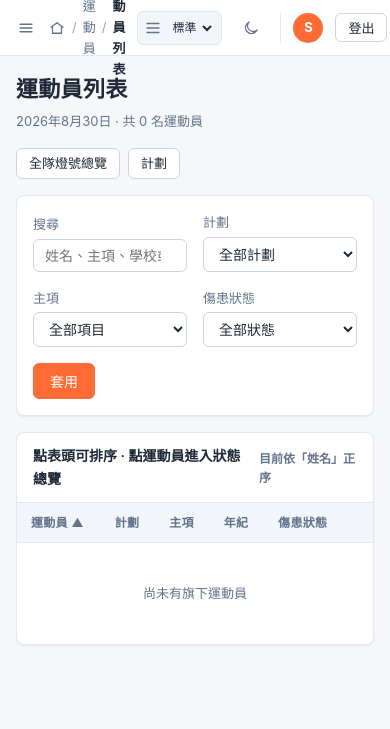
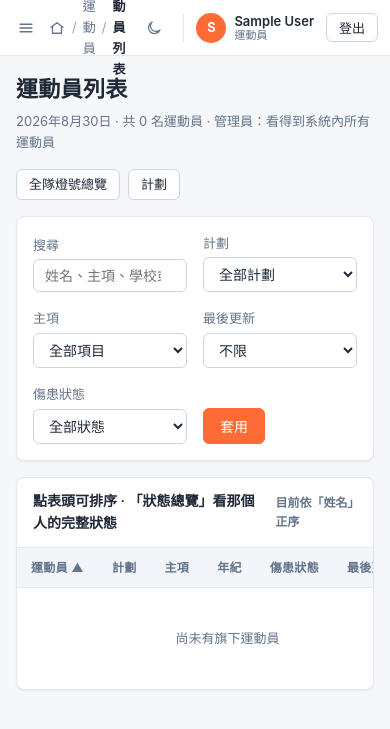
Before and after one commit to laichunho25/Athletics-Training-System, a Django app: page /athletes/ in a window 390 px wide. Shown: the top 729 px of the page. Run offline with Django 5.2, Linux system fonts and the light colour scheme; the visitor is signed in with stand-in values (Sample User, id 1); data comes from the database, SQL or seed files in the repository; data that the repository does not hold is empty; parts of the project's set-up code (start-up, migrations or seed data) failed here and were passed over; some libraries are stand-ins or nearby versions.

Commit message:
運動員列表分權限，加最後更新欄；帳號與登出固定在右上角
- 列表加「最後更新」欄（檔案／課表／數據／傷患之中最新的時間），
  可排序，也可以篩 7 天／30 天內有更新、超過 30 天／90 天沒更新
- 計劃欄列出全部計劃與該計劃的負責教練，標題下方寫明現在看得到誰
- Project 新增 coaches（負責教練，後台可指派）：教練看得到直屬運動員
  ＋自己負責的計劃裡的運動員；同一名運動員報兩個計劃由兩位教練帶時，
  兩位教練都看得到，也都改得動他的備戰計劃
- 管理員看全部、運動員只看自己（原本就有，補上測試把行為釘住）
- topacts 改成 margin-left:auto，搜尋列隱藏時帳號名稱／身份／登出
  仍固定在最右上角；名稱與身份不再於平板寬度被藏起來

Co-Authored-By: Claude Opus 5 <noreply@anthropic.com>

```diff
--- a/core/views.py
+++ b/core/views.py
@@ -4,12 +4,15 @@ import calendar as pycalendar
 import json
 import logging
 import re
-from datetime import date, timedelta
+from datetime import date, datetime, timedelta
+from datetime import timezone as dt_timezone
 from decimal import Decimal, InvalidOperation
 
 from django.contrib import messages
 from django.contrib.auth.decorators import login_required
-from django.db.models import Count, F, Min, Q
+from django.db.models import Count, F, Max, Min, Q, Value
+from django.utils import timezone
+from django.db.models.functions import Coalesce, Greatest
 from django.http import Http404, HttpResponse, JsonResponse
 from django.shortcuts import get_object_or_404, redirect, render
 from django.template.loader import render_to_string
@@ -69,7 +72,7 @@ from planning.models import (
     project_athletes,
     projects_for,
 )
-from programs.models import Project
+from programs.models import Application, Project
 from programs.services import ImportError_ as ProgramImportError
 from programs.services import annotate_matches, find_existing_athlete, import_application
 from training.models import (
@@ -522,8 +525,12 @@ def coach_dashboard(request):
 # -------------------------------------------------------------- 運動員列表
 
 #: 列表可以排序的欄位 → 實際的 order_by（預設方向＝由小到大 / A→Z）
+#: 沒有任何紀錄時的替代時間（只用來讓 MAX() 不會變成 NULL）
+EPOCH = datetime(1970, 1, 1, tzinfo=dt_timezone.utc)
+
 ATHLETE_SORTS = {
     "name": ["user__first_name", "user__last_name", "user__username"],
+    "updated": ["-last_update", "user__username"],
     "project": ["project_title", "user__username"],
     "event": ["primary_event__category", "primary_event__distance_m", "primary_event__code"],
     "age": ["-birth_date"],  # 生日越晚＝年紀越小
@@ -533,11 +540,20 @@ ATHLETE_SORTS = {
 #: 表頭與「目前排序」提示用的中文欄名
 SORT_LABELS = {
     "name": "姓名",
+    "updated": "最後更新",
     "project": "計劃",
     "event": "主項",
     "age": "年紀",
     "status": "傷患狀態",
 }
+
+#: 「最後更新」篩選：找最近有動的人，或找久沒人理的人
+UPDATED_FILTERS = [
+    ("7", "7 天內有更新"),
+    ("30", "30 天內有更新"),
+    ("stale30", "超過 30 天沒更新"),
+    ("stale90", "超過 90 天沒更新"),
+]
 
 #: 傷患狀態欄的篩選選項（除了三種 status，再加一個「身上有未結案傷患」）
 INJURY_FILTERS = list(AthleteStatus.choices) + [("HAS_INJURY", "有未結案傷患")]
@@ -558,6 +574,15 @@ def _sort_urls(request, sort, direction):
     return urls
 
 
+def _athlete_scope_note(user):
+    """列表看得到誰，直接寫在標題下面，免得以為是資料掉了。"""
+    if _is_admin(user):
+        return "管理員：看得到系統內所有運動員"
+    if user.role == Role.COACH:
+        return "教練：只看得到直屬與自己負責的計劃裡的運動員"
+    return "運動員：只看得到自己的狀態總覽"
+
+
 @login_required
 def athlete_list(request):
     """運動員列表：先挑人，再進去看那個人的狀態總覽。
@@ -567,13 +592,21 @@ def athlete_list(request):
     qs = (
         AthleteProfile.objects.filter(id__in=athlete_ids_visible_to(request.user))
         .select_related("user", "primary_event", "coach__user")
-        .prefetch_related("applications__project")
+        .prefetch_related("applications__project__coaches__user")
         .annotate(
             injury_count=Count(
                 "injuries", filter=~Q(injuries__status="RESOLVED"), distinct=True
             ),
             # 一名運動員可以報多個項目，排序時取字母序最前的那個
             project_title=Min("applications__project__title"),
+            # 最後更新＝檔案本身、課表、數據紀錄、傷患紀錄之中最新的那個時間。
+            # SQLite 的 MAX() 碰到 NULL 會整個變 NULL，所以先 Coalesce 成很早的時間
+            last_update=Greatest(
+                F("updated_at"),
+                Coalesce(Max("sessions__updated_at"), Value(EPOCH)),
+                Coalesce(Max("metric_records__updated_at"), Value(EPOCH)),
+                Coalesce(Max("injuries__updated_at"), Value(EPOCH)),
+            ),
         )
     )
 
@@ -604,6 +637,13 @@ def athlete_list(request):
         qs = qs.filter(injury_count__gt=0)
     elif injury in AthleteStatus.values:
         qs = qs.filter(status=injury)
+
+    updated = request.GET.get("updated", "")
+    now = timezone.now()
+    if updated in ("7", "30"):
+        qs = qs.filter(last_update__gte=now - timedelta(days=int(updated)))
+    elif updated.startswith("stale"):
+        qs = qs.filter(last_update__lt=now - timedelta(days=int(updated[5:])))
 
     sort = request.GET.get("sort", "name")
     if sort not in ATHLETE_SORTS:
@@ -634,6 +674,7 @@ def athlete_list(request):
             "project": project,
             "event": event,
             "injury": injury,
+            "updated": updated,
             "sort": sort,
             "sort_label": SORT_LABELS[sort],
             "dir": direction,
@@ -642,8 +683,10 @@ def athlete_list(request):
             "projects": visible_projects,
             "events": visible_events,
             "injury_filters": INJURY_FILTERS,
-            "has_filter": bool(q or project or event or injury),
+            "updated_filters": UPDATED_FILTERS,
+            "has_filter": bool(q or project or event or injury or updated),
             "today": date.today(),
+            "scope_note": _athlete_scope_note(request.user),
         },
     )
 
@@ -656,7 +699,12 @@ def _can_edit_plan(user, athlete):
     if _is_admin(user):
         return True
     if user.role == Role.COACH:
-        return athlete.coach_id is not None and athlete.coach.user_id == user.id
+        if athlete.coach_id is not None and athlete.coach.user_id == user.id:
+            return True
+        # 由計劃分配過來的教練，同樣改得動這名運動員的備戰計劃
+        return Application.objects.filter(
+            athlete=athlete, project__coaches__user=user
+        ).exists()
     return athlete.user_id == user.id
 
 
--- a/programs/admin.py
+++ b/programs/admin.py
@@ -72,12 +72,13 @@ class ProjectAdmin(admin.ModelAdmin):
     list_filter = ("status", "organiser")
     search_fields = ("title", "slug", "description")
     prepopulated_fields = {"slug": ("title",)}
+    filter_horizontal = ("coaches",)
     inlines = [ApplicationInline]
     actions = ["open_enrollment", "close_enrollment"]
     fieldsets = (
         (
             "基本資料",
-            {"fields": ("title", "subtitle", "slug", "organiser", "default_school_or_club", "description")},
+            {"fields": ("title", "subtitle", "slug", "organiser", "default_school_or_club", "description", "coaches")},
         ),
         (
             "時間與規模",
--- a/static/css/atm.css
+++ b/static/css/atm.css
@@ -193,7 +193,7 @@ a:hover { text-decoration: underline; }
 .crumb b { color: var(--text); font-weight: 600; }
 
 .topsearch {
-  flex: 1; max-width: 340px; margin-left: auto;
+  flex: 1; max-width: 340px; margin-left: auto; margin-right: 4px;
   display: flex; align-items: center; gap: 8px;
   background: var(--surface-2); border: 1px solid var(--border);
   border-radius: var(--radius-sm); padding: 0 10px; height: 34px;
@@ -207,7 +207,7 @@ a:hover { text-decoration: underline; }
 .topsearch input:hover { border: 0; }
 .topsearch input:focus { outline: none; border: 0; box-shadow: none; }
 
-.topacts { display: flex; align-items: center; gap: 12px; }
+.topacts { display: flex; align-items: center; gap: 12px; margin-left: auto; }
 .iconbtn {
   display: inline-flex; align-items: center; justify-content: center;
   width: 34px; height: 34px; border-radius: var(--radius-sm);
@@ -593,6 +593,10 @@ tr.failedrow > td { background: color-mix(in srgb, var(--red) 8%, transparent);
 @media (max-width: 1180px) {
   .topsearch { display: none; }
 }
+@media (max-width: 620px) {
+  .densitypick { display: none; }
+  .userbox .uinfo b { max-width: 90px; overflow: hidden; text-overflow: ellipsis; white-space: nowrap; }
+}
 @media (max-width: 960px) {
   .only-mobile { display: inline-flex; }
   .sidebar {
@@ -613,7 +617,6 @@ tr.failedrow > td { background: color-mix(in srgb, var(--red) 8%, transparent);
   :root.sb-collapsed .nav-title::before { content: none; }
   .sb-foot { display: none; }
   .topbar { padding: 0 16px; gap: 12px; }
-  .userbox .uinfo { display: none; }
   .wrap { padding: 16px; }
   .between { flex-wrap: wrap; }
 }
--- a/templates/base.html
+++ b/templates/base.html
@@ -106,11 +106,11 @@
             <b>{{ user.get_full_name|default:user.username }}</b>
             <em>{{ user.get_role_display }}</em>
           </span>
+          <form method="post" action="{% url 'logout' %}" style="margin-left:4px">
+            {% csrf_token %}
+            <button class="btn ghost sm" type="submit">登出</button>
+          </form>
         </div>
-        <form method="post" action="{% url 'logout' %}">
-          {% csrf_token %}
-          <button class="btn ghost sm" type="submit">登出</button>
-        </form>
       </div>
     </header>
 {% endif %}
--- a/templates/web/athlete_list.html
+++ b/templates/web/athlete_list.html
@@ -5,7 +5,7 @@
 <div class="between mb">
   <div>
     <h1>運動員列表</h1>
-    <p class="subtitle" style="margin:0">{{ today }} · 共 {{ total }} 名運動員{% if has_filter %}（已篩選）{% endif %}</p>
+    <p class="subtitle" style="margin:0">{{ today }} · 共 {{ total }} 名運動員{% if has_filter %}（已篩選）{% endif %} · {{ scope_note }}</p>
   </div>
   <div class="flex">
     <a class="btn ghost sm" href="{% url 'web:coach_dashboard' %}">全隊燈號總覽</a>
@@ -40,6 +40,15 @@
       </select>
     </div>
     <div class="field" style="margin:0">
+      <label>最後更新</label>
+      <select name="updated">
+        <option value="">不限</option>
+        {% for value, label in updated_filters %}
+          <option value="{{ value }}" {% if updated == value %}selected{% endif %}>{{ label }}</option>
+        {% endfor %}
+      </select>
+    </div>
+    <div class="field" style="margin:0">
       <label>傷患狀態</label>
       <select name="injury">
         <option value="">全部狀態</option>
@@ -60,7 +69,7 @@
 <!-- ------------------------------------------------------------ 列表 -->
 <div class="card pad0">
   <div class="card-head">
-    <span>點表頭可排序 · 點運動員進入狀態總覽</span>
+    <span>點表頭可排序 · 「狀態總覽」看那個人的完整狀態</span>
     <span class="small c-dim">目前依「{{ sort_label }}」{% if dir == 'asc' %}正序{% else %}倒序{% endif %}</span>
   </div>
   <table>
@@ -71,6 +80,7 @@
         <th><a href="{{ sort_urls.event }}">主項 {% if sort == 'event' %}{{ arrow }}{% endif %}</a></th>
         <th class="num"><a href="{{ sort_urls.age }}">年紀 {% if sort == 'age' %}{{ arrow }}{% endif %}</a></th>
         <th><a href="{{ sort_urls.status }}">傷患狀態 {% if sort == 'status' %}{{ arrow }}{% endif %}</a></th>
+        <th><a href="{{ sort_urls.updated }}">最後更新 {% if sort == 'updated' %}{{ arrow }}{% endif %}</a></th>
         <th></th>
       </tr>
     </thead>
@@ -83,7 +93,12 @@
         </td>
         <td>
           {% for app in a.applications.all %}
-            <div><a href="{% url 'web:plan_detail' app.project.id %}">{{ app.project.title }}</a></div>
+            <div>
+              <a href="{% url 'web:plan_detail' app.project.id %}">{{ app.project.title }}</a>
+              {% for c in app.project.coaches.all %}
+                <span class="small c-dim">· {{ c.user.get_full_name|default:c.user.username }}</span>
+              {% endfor %}
+            </div>
           {% empty %}
             <span class="c-dim">—</span>
           {% endfor %}
@@ -95,6 +110,10 @@
           {% if a.injury_count %}<span class="small c-red">· {{ a.injury_count }} 筆未結案</span>{% endif %}
         </td>
         <td>
+          <span title="{{ a.last_update }}">{{ a.last_update|date:"Y-m-d H:i" }}</span>
+          <div class="small c-dim">{{ a.last_update|timesince }}前</div>
+        </td>
+        <td>
           <div class="flex" style="gap:6px">
             <a class="btn ghost sm" href="{% url 'web:dashboard' %}?athlete={{ a.id }}">狀態總覽</a>
             <a class="btn ghost sm" href="{% url 'web:calendar' %}?athlete={{ a.id }}">日曆</a>
@@ -102,7 +121,7 @@
         </td>
       </tr>
     {% empty %}
-      <tr><td colspan="6" class="empty">{% if has_filter %}沒有符合條件的運動員{% else %}尚未有旗下運動員{% endif %}</td></tr>
+      <tr><td colspan="7" class="empty">{% if has_filter %}沒有符合條件的運動員{% else %}尚未有旗下運動員{% endif %}</td></tr>
     {% endfor %}
     </tbody>
   </table>
```
Also changed, not shown: core/permissions.py (+11 -3 lines), core/test_athlete_scope.py (added, +129 -0 lines), programs/models.py (+8 -0 lines), programs/migrations/0005_project_coaches.py (added).
